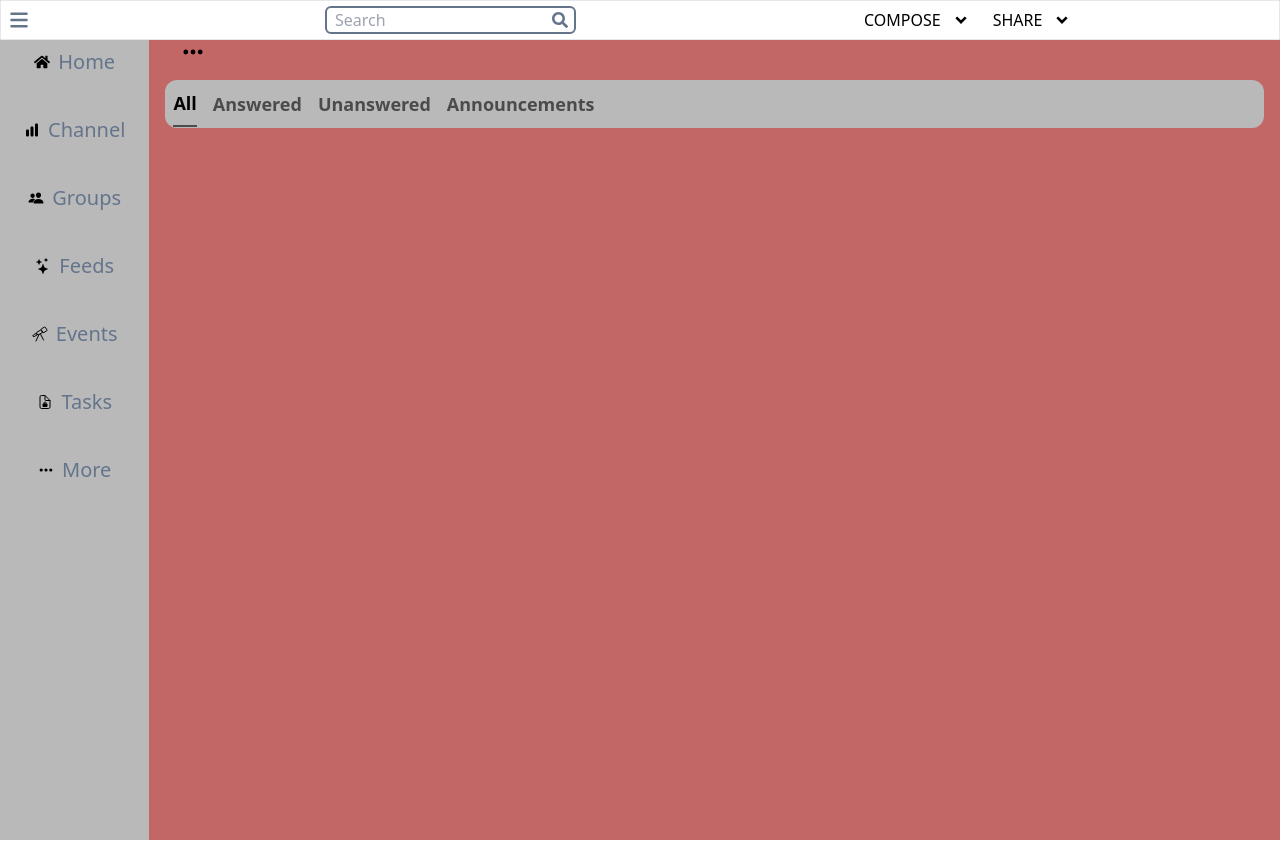
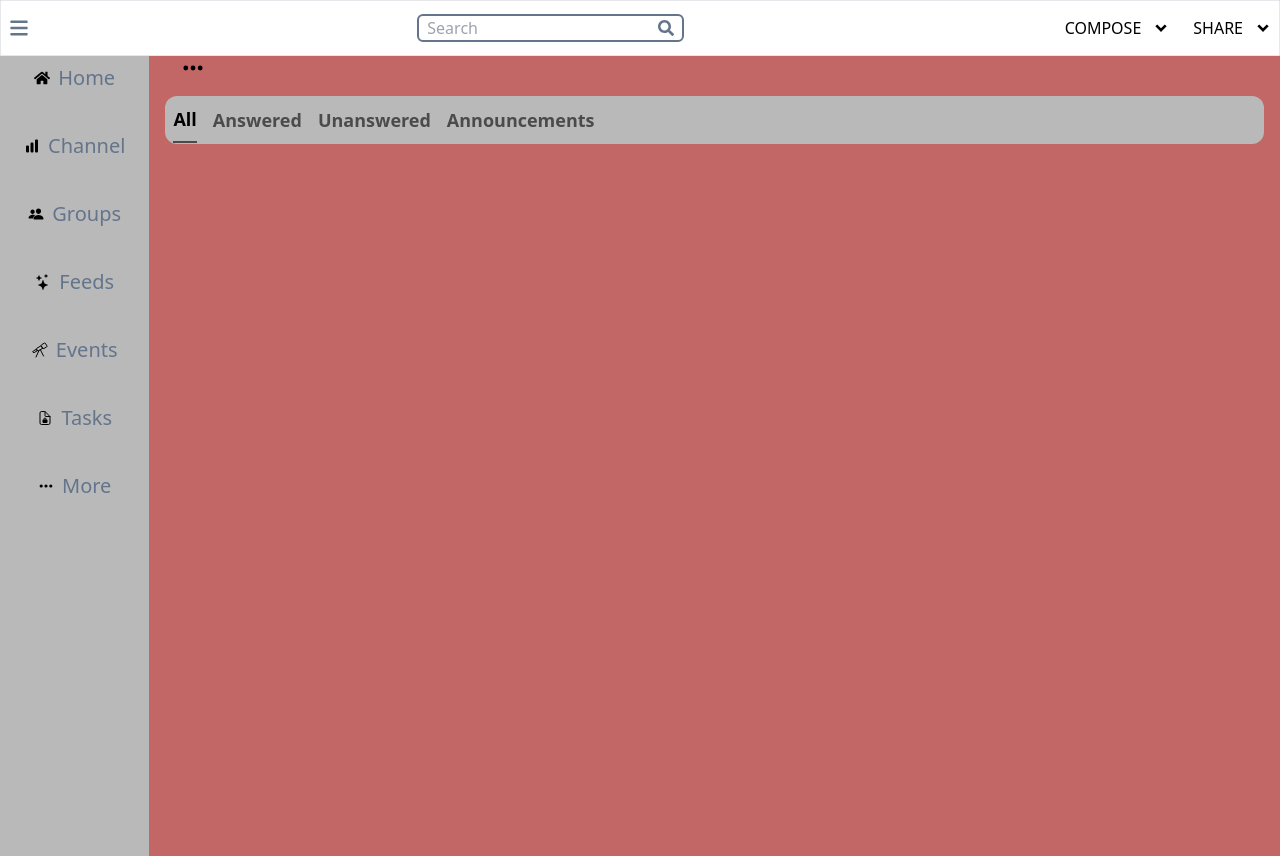
Before and after one commit to Robertpaschal/Portfolio_Project, a React (Create React App) app in the folder Writing_assistant/frontend/: page /dashboard in a window 1280 px wide. Built offline with nearby package versions, Linux system fonts and the light colour scheme.

Commit message:
refactor: Improve search functionality in Dashboard_navbar component

```diff
--- a/Writing_assistant/frontend/src/components/dashboard_navbar.js
+++ b/Writing_assistant/frontend/src/components/dashboard_navbar.js
@@ -8,14 +8,14 @@ const Dashboard_navbar = () => {
   const composeOptions = ['New Document', 'New Folder', 'New Project'];
   const shareOptions = ['Share Document', 'Share Folder', 'Share Project'];
   return (
-    <nav className='flex w-full  top-0 bg-[#FFFFFF] h-10 border rounded-sm items-center justify-start space-x-72'>
+    <nav className='flex w-full bg-[#FFFFFF] h-14 border rounded-sm items-center justify-between'>
       <div className=''>
         <FaBars className='text-xl text-start text-slate-500 m-2 ' />
       </div>
 
-      <form className='flex relative'>
-        <input type='text' placeholder='Search' className='border-2 border-slate-500 rounded-md px-2' />
-        <FaSearch className='absolute right-2 top-1/2 transform -translate-y-1/2 text-slate-500' />
+      <form className='hidden lg:flex items-center border-2 border-slate-500 rounded-md px-2'>
+        <input type='text' placeholder='Search' className='' />
+        <FaSearch className='  text-slate-500' />
       </form>
 
       <div className='flex items-center space-x-4'>
```
